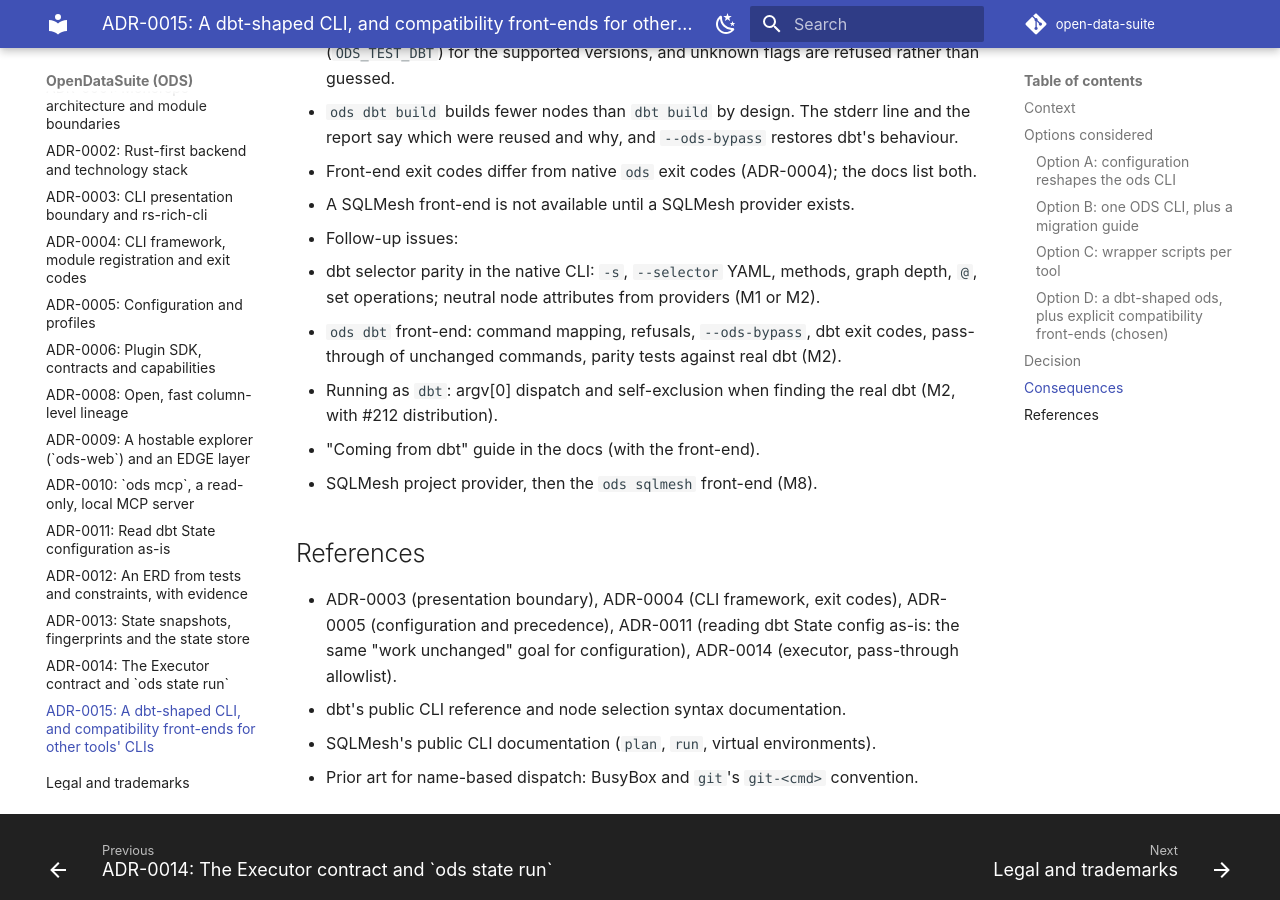
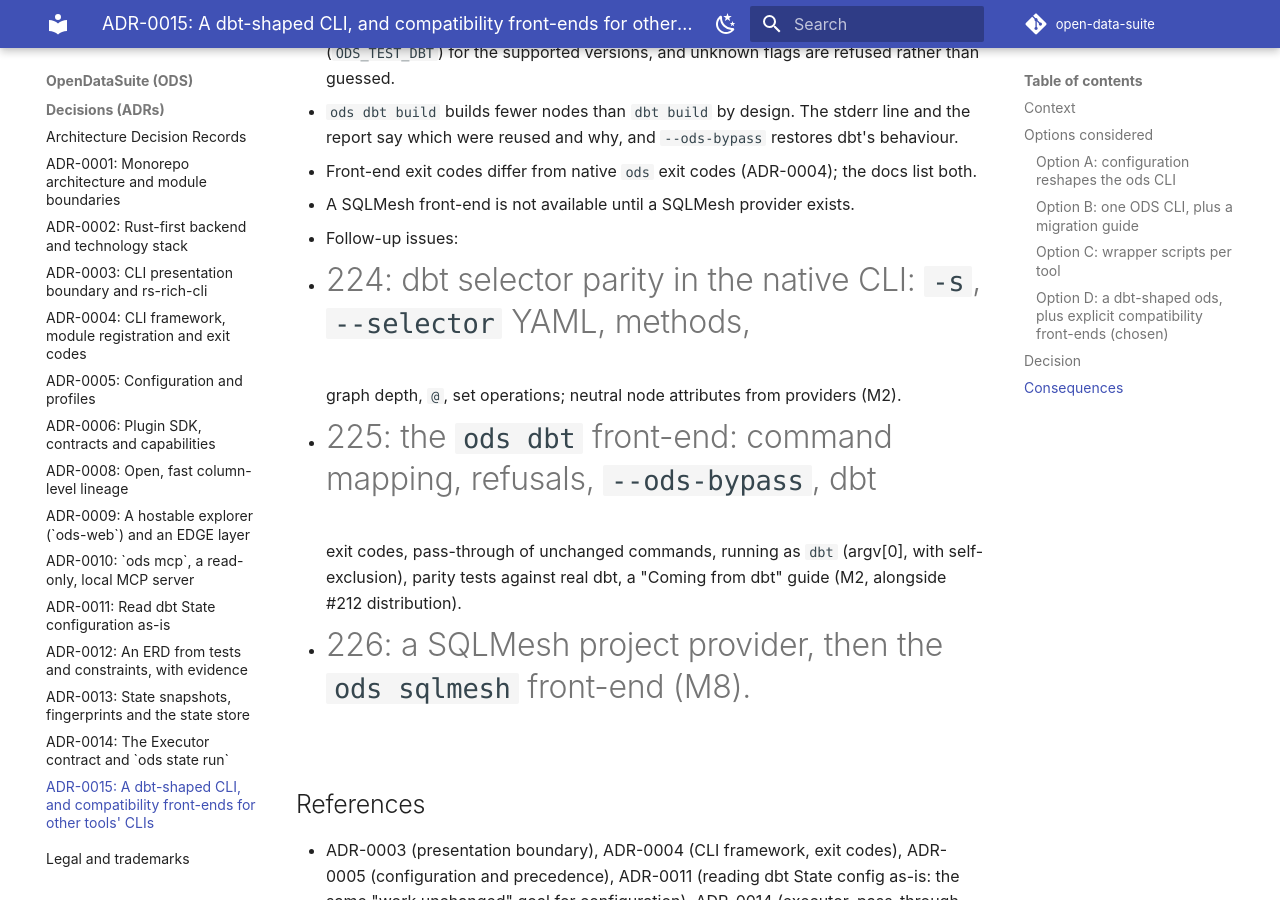
Before and after one commit to buchochelliq-labs/open-data-suite, an MkDocs documentation site: the page built from docs/adr/0015-cli-compatibility-front-ends.md, in a window 1280 px wide and 900 px high, scrolled down 4790 px. Built offline with MkDocs 1.6.1 and Material for MkDocs 9.7.7, drawn with Linux system fonts in a browser that asks for light colours; comment, search, counter and statistics services are not loaded; some of the changed text lies outside the part shown.

```diff
--- a/docs/adr/0015-cli-compatibility-front-ends.md
+++ b/docs/adr/0015-cli-compatibility-front-ends.md
@@ -2,7 +2,7 @@
 
 - **Status:** Proposed
 - **Date:** 2026-09-26
-- **Issues:** #220 (run/test modes, where this came up); follow-ups listed below
+- **Issues:** #220 (where this came up), #224, #225, #226
 - **Deciders:** @n1ckyb
 
 ## Context
@@ -177,14 +177,13 @@ graph LR
     both.
   - A SQLMesh front-end is not available until a SQLMesh provider exists.
 - Follow-up issues:
-  - dbt selector parity in the native CLI: `-s`, `--selector` YAML, methods, graph
-    depth, `@`, set operations; neutral node attributes from providers (M1 or M2).
-  - `ods dbt` front-end: command mapping, refusals, `--ods-bypass`, dbt exit codes,
-    pass-through of unchanged commands, parity tests against real dbt (M2).
-  - Running as `dbt`: argv[0] dispatch and self-exclusion when finding the real dbt
-    (M2, with #212 distribution).
-  - "Coming from dbt" guide in the docs (with the front-end).
-  - SQLMesh project provider, then the `ods sqlmesh` front-end (M8).
+  - #224: dbt selector parity in the native CLI: `-s`, `--selector` YAML, methods,
+    graph depth, `@`, set operations; neutral node attributes from providers (M2).
+  - #225: the `ods dbt` front-end: command mapping, refusals, `--ods-bypass`, dbt
+    exit codes, pass-through of unchanged commands, running as `dbt` (argv[0], with
+    self-exclusion), parity tests against real dbt, a "Coming from dbt" guide (M2,
+    alongside #212 distribution).
+  - #226: a SQLMesh project provider, then the `ods sqlmesh` front-end (M8).
 
 ## References
 - ADR-0003 (presentation boundary), ADR-0004 (CLI framework, exit codes), ADR-0005
```
Also changed, not shown: docs/ROADMAP.md (+3 -2 lines), docs/adr/README.md (+1 -1 lines), 1 other file.
